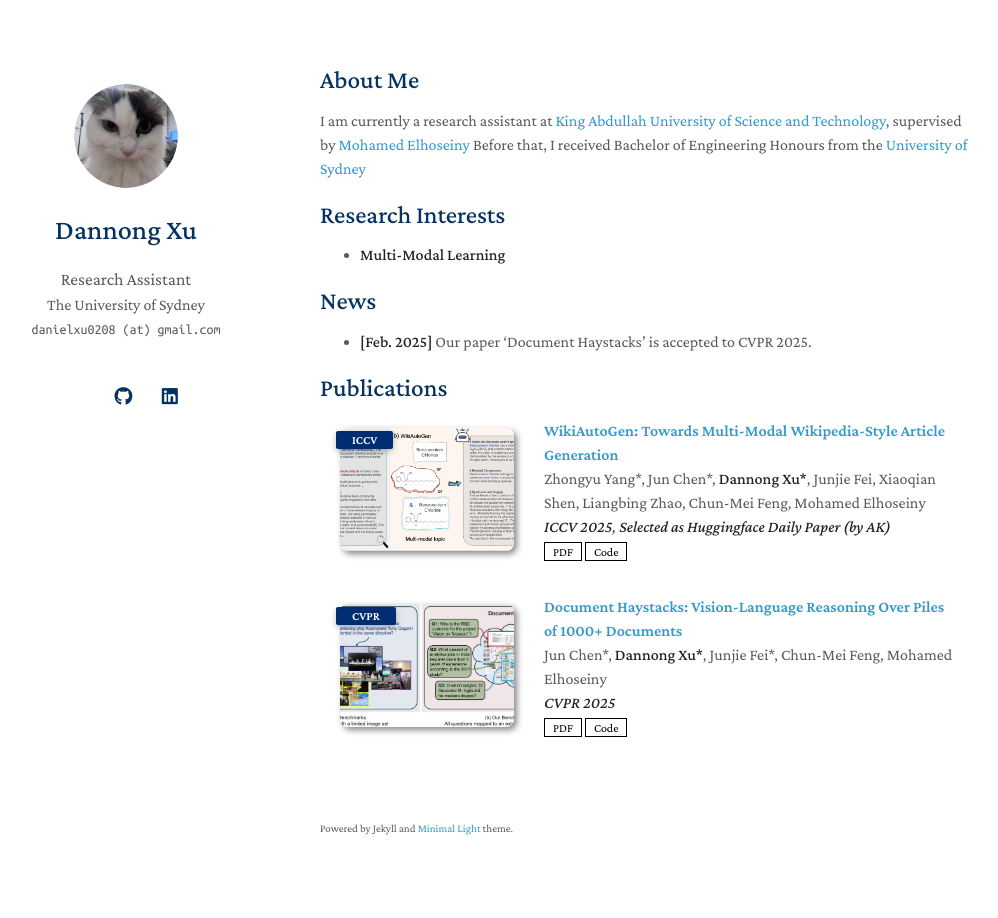
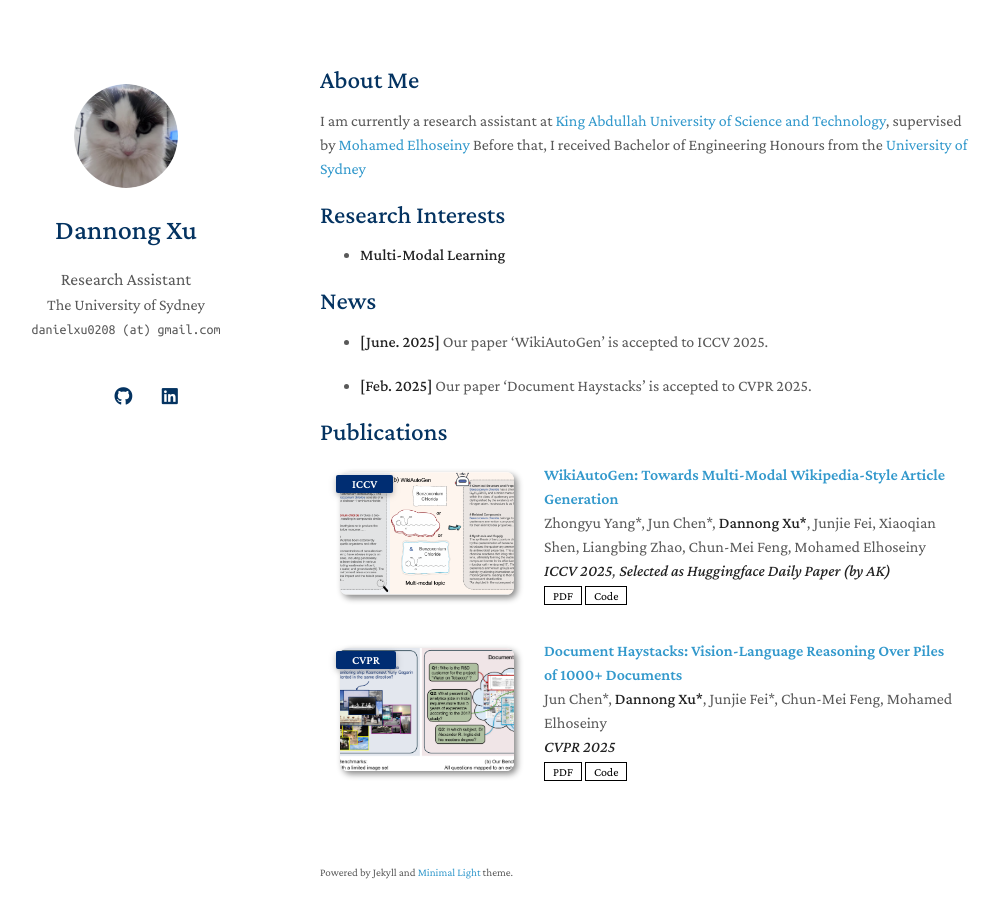
Before and after one commit to Danielxu0208/Danielxu0208.github.io, a Jekyll site: the page built from index.md, in a window 1280 px wide and 953 px high. Shown: the top 918 px of the window, without its empty margins (150-1148 px from the left). Built offline with Jekyll 4.4.1, drawn with Linux system fonts in a browser that asks for light colours; a style sheet for code colours, icons or effects is not loaded; our own code applies the rules of GitHub Pages for plain Markdown files.

Commit message:
Update index.md

```diff
--- a/index.md
+++ b/index.md
@@ -11,6 +11,7 @@ I am currently a research assistant at [King Abdullah University of Science and
 - **Multi-Modal Learning**
 
 ## News
+- **[June. 2025]** Our paper 'WikiAutoGen' is accepted to ICCV 2025.
 
 - **[Feb. 2025]** Our paper 'Document Haystacks' is accepted to CVPR 2025.
 
```
